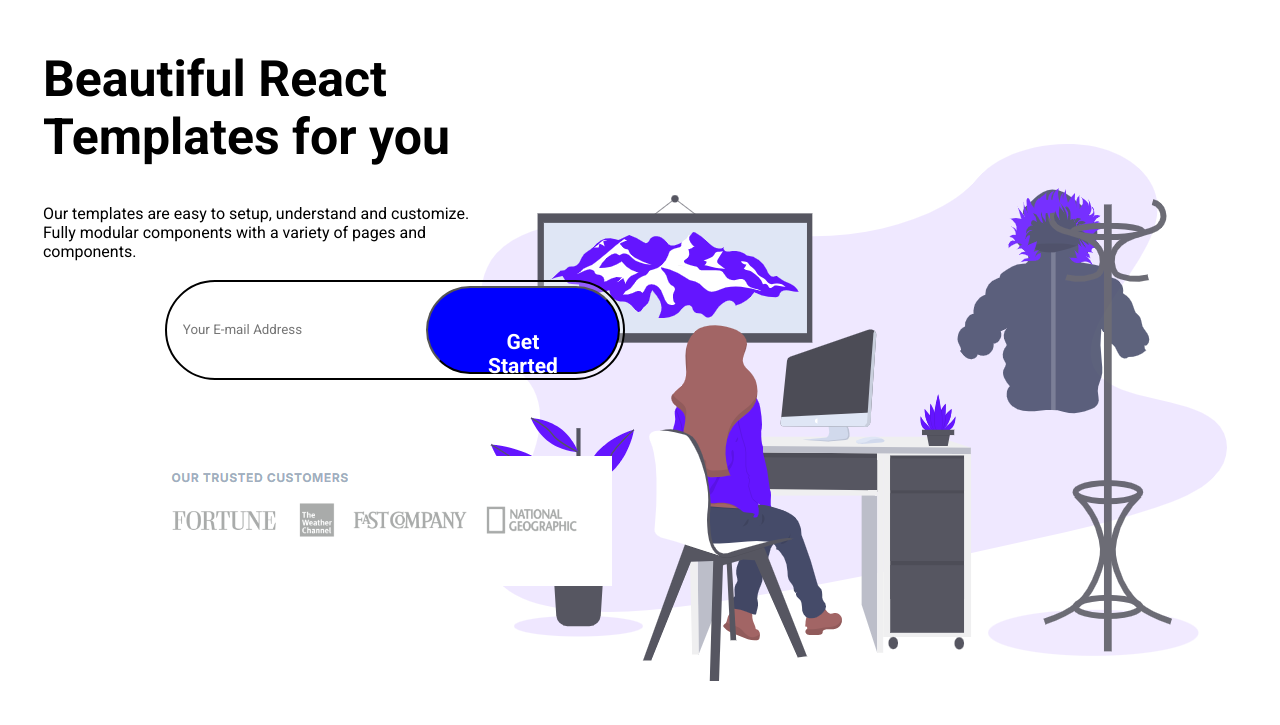
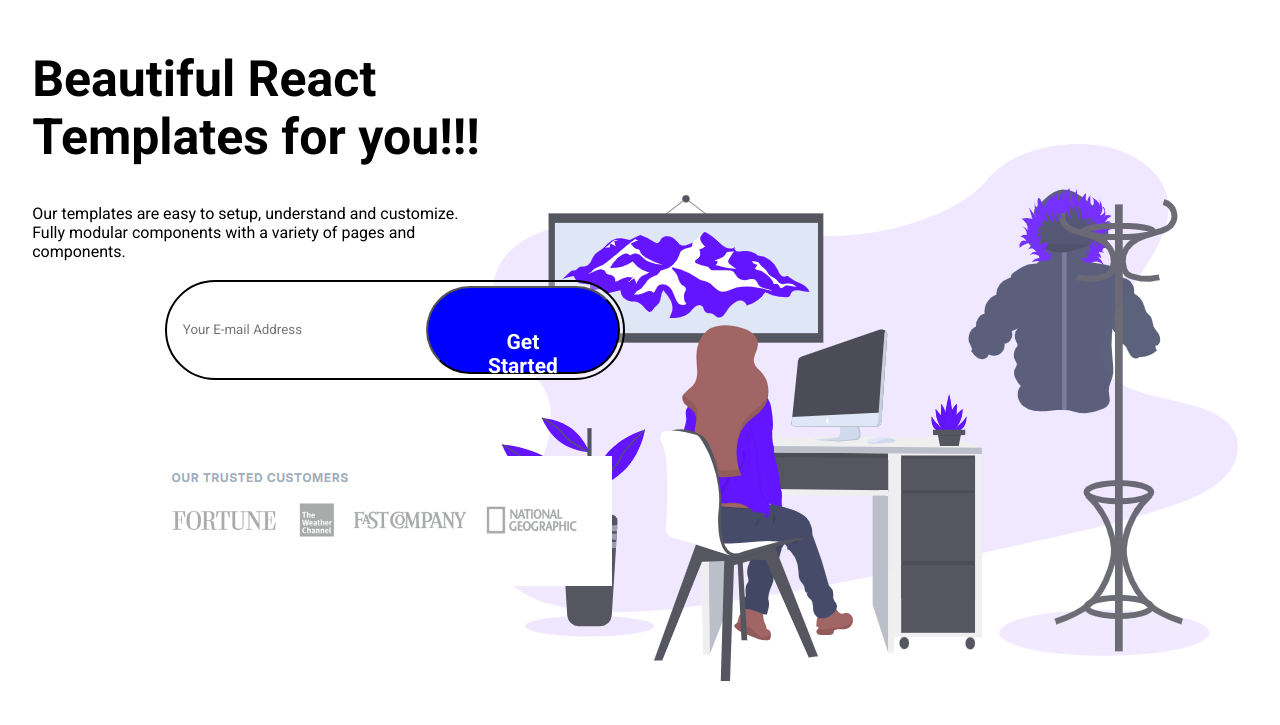
Before and after one commit to ssjasani/first-github, a plain HTML site: page index7.html in a window 1280 px wide. Shown: the part 75-800 px from the top of the page. Drawn offline with Linux system fonts and the light colour scheme.

Commit message:
Exclamation MArk

```diff
--- a/index7.html
+++ b/index7.html
@@ -26,7 +26,7 @@
             <div class="Home Description">
 
                  <h1>Beautiful React</h1>
-                 <h1>Templates for you</h1>
+                 <h1>Templates for you!!!</h1>
                 <br />
                 <br />
                  <p>Our templates are easy to setup, understand and customize.</p>
```
